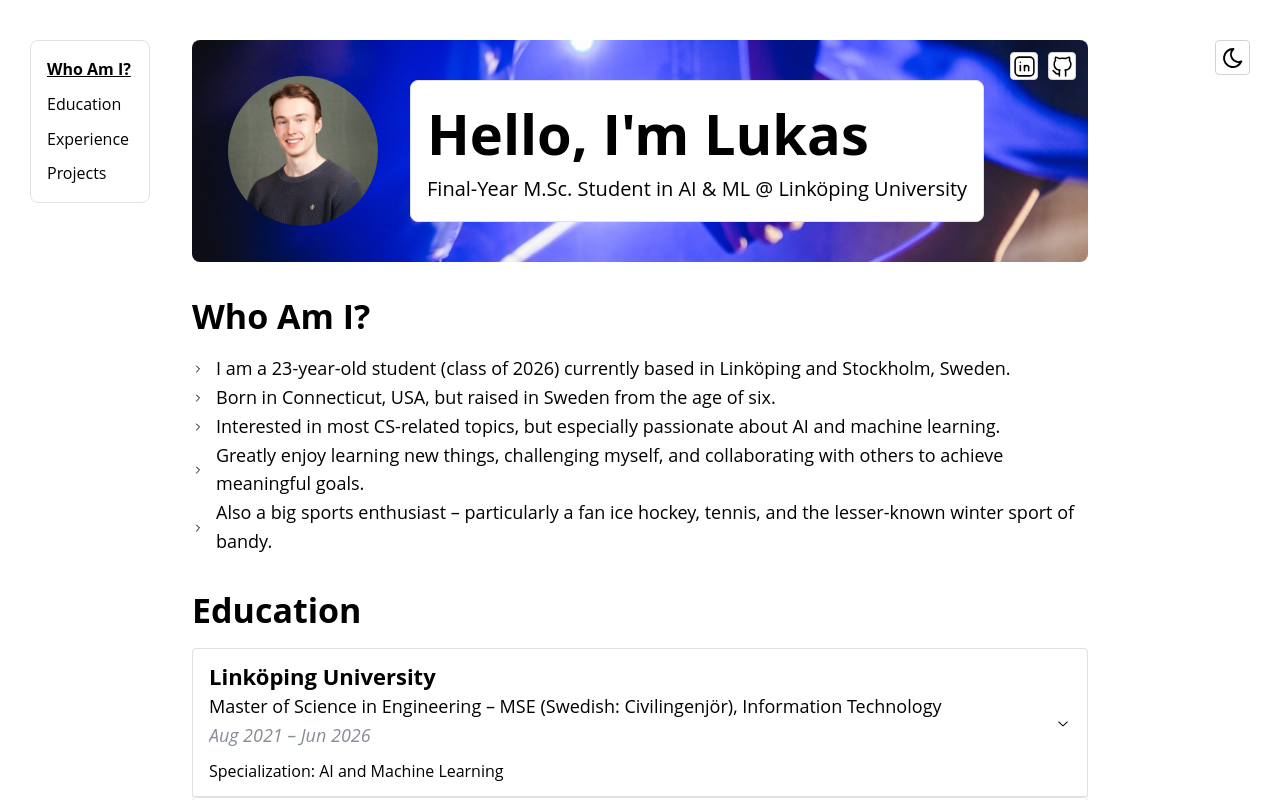
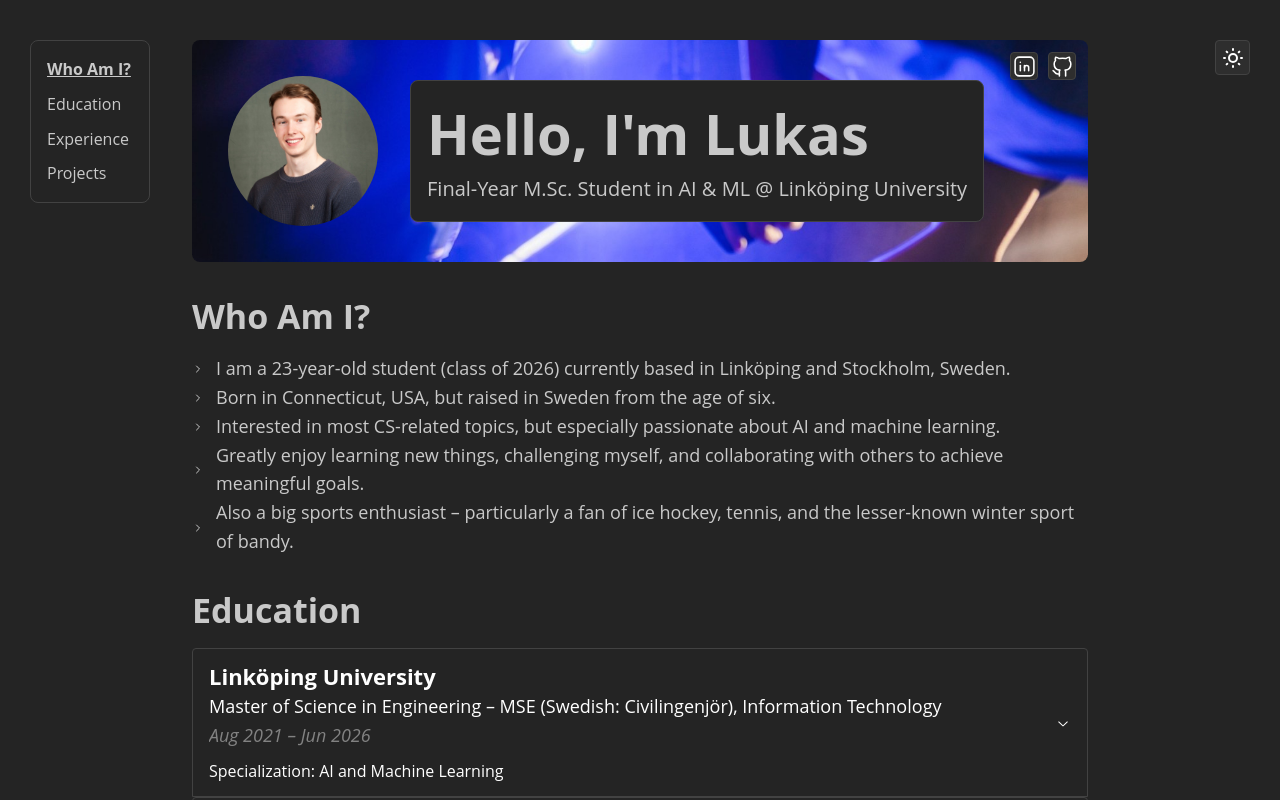
Before and after one commit to LukasIngemarsson/lukasingemarsson.github.io, a React (Vite) app in the folder personal-website/: page /#whoami in a window 1280 px wide. Shown: the top 800 px of the page. Built offline with nearby package versions, Linux system fonts and the light colour scheme.

Commit message:
created who-am-i data file, default color scheme set to dark

```diff
--- a/personal-website/src/App.tsx
+++ b/personal-website/src/App.tsx
@@ -69,7 +69,7 @@ function App() {
     <>
       <style>{"html { scroll-behavior: smooth; }"}</style>
       <MantineProvider
-        defaultColorScheme="auto"
+        defaultColorScheme="dark"
         theme={theme}
         cssVariablesResolver={cssVariablesResolver}
       >
--- a/personal-website/src/data/projects.data.ts
+++ b/personal-website/src/data/projects.data.ts
@@ -1,4 +1,4 @@
-export const SLIDE_DATA = [
+export const PROJECTS_DATA = [
   {
     title: "Venom",
     description:
--- /dev/null
+++ b/personal-website/src/data/whoami.data.ts
@@ -0,0 +1,20 @@
+const calculateMyAge = () => {
+  const today = new Date();
+  const myBirthday = new Date("2002-06-03");
+
+  let age = today.getFullYear() - myBirthday.getFullYear();
+  const monthDiff = today.getMonth() - myBirthday.getMonth();
+  const dayDiff = today.getDate() - myBirthday.getDate();
+
+  if (monthDiff < 0 || (monthDiff === 0 && dayDiff < 0)) --age;
+
+  return age;
+};
+
+export const WHOAMI_DATA = [
+  `I am a ${calculateMyAge()}-year-old student (class of 2026) currently based in Linköping and Stockholm, Sweden.`,
+  "Born in Connecticut, USA, but raised in Sweden from the age of six.",
+  "Interested in most CS-related topics, but especially passionate about AI and machine learning.",
+  "Greatly enjoy learning new things, challenging myself, and collaborating with others to achieve meaningful goals.",
+  "Also a big sports enthusiast – particularly a fan of ice hockey, tennis, and the lesser-known winter sport of bandy.",
+];
--- a/personal-website/src/sections/Projects.tsx
+++ b/personal-website/src/sections/Projects.tsx
@@ -3,7 +3,7 @@ import { Paper, Stack, Title, useMantineTheme } from "@mantine/core";
 import { useMediaQuery } from "@mantine/hooks";
 import ProjectCarouselSlide from "../components/ProjectCarouselSlide";
 
-import { SLIDE_DATA } from "../data/projects.data";
+import { PROJECTS_DATA } from "../data/projects.data";
 
 function Projects() {
   const theme = useMantineTheme();
@@ -20,7 +20,7 @@ function Projects() {
           controlSize={isMobile ? 32 : 24}
           slideSize={isMobile ? "100%" : isTablet ? "75%" : "50%"}
         >
-          {SLIDE_DATA.map((slide, idx) => (
+          {PROJECTS_DATA.map((slide, idx) => (
             <ProjectCarouselSlide
               key={slide.title}
               {...slide}
--- a/personal-website/src/sections/WhoAmI.tsx
+++ b/personal-website/src/sections/WhoAmI.tsx
@@ -1,43 +1,16 @@
 import { Stack, Title, List } from "@mantine/core";
 import { IconChevronRight } from "@tabler/icons-react";
 
-const calculateMyAge = () => {
-  const today = new Date();
-  const myBirthday = new Date("2002-06-03");
-
-  let age = today.getFullYear() - myBirthday.getFullYear();
-  const monthDiff = today.getMonth() - myBirthday.getMonth();
-  const dayDiff = today.getDate() - myBirthday.getDate();
-
-  if (monthDiff < 0 || (monthDiff === 0 && dayDiff < 0)) --age;
-
-  return age;
-};
+import { WHOAMI_DATA } from "../data/whoami.data";
 
 function WhoAmI() {
   return (
     <Stack>
       <Title order={1}>Who Am I?</Title>
       <List icon={<IconChevronRight size={12} />} size="lg">
-        <List.Item>
-          I am a {calculateMyAge()}-year-old student (class of 2026) currently
-          based in Linköping and Stockholm, Sweden.
-        </List.Item>
-        <List.Item>
-          Born in Connecticut, USA, but raised in Sweden from the age of six.
-        </List.Item>
-        <List.Item>
-          Interested in most CS-related topics, but especially passionate about
-          AI and machine learning.
-        </List.Item>
-        <List.Item>
-          Greatly enjoy learning new things, challenging myself, and
-          collaborating with others to achieve meaningful goals.
-        </List.Item>
-        <List.Item>
-          Also a big sports enthusiast – particularly a fan ice hockey, tennis,
-          and the lesser-known winter sport of bandy.
-        </List.Item>
+        {WHOAMI_DATA.map((text) => (
+          <List.Item>{text}</List.Item>
+        ))}
       </List>
     </Stack>
   );
```
